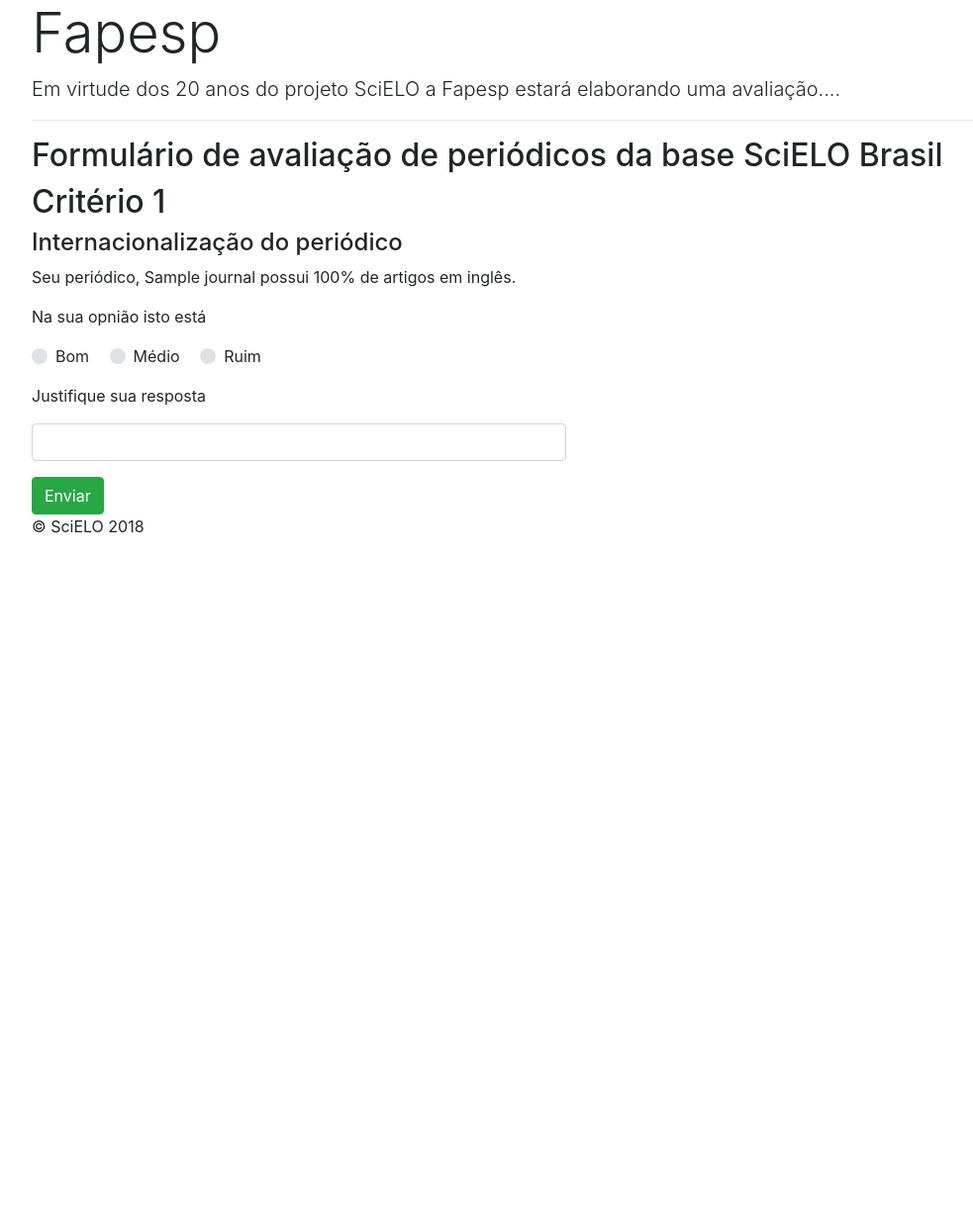
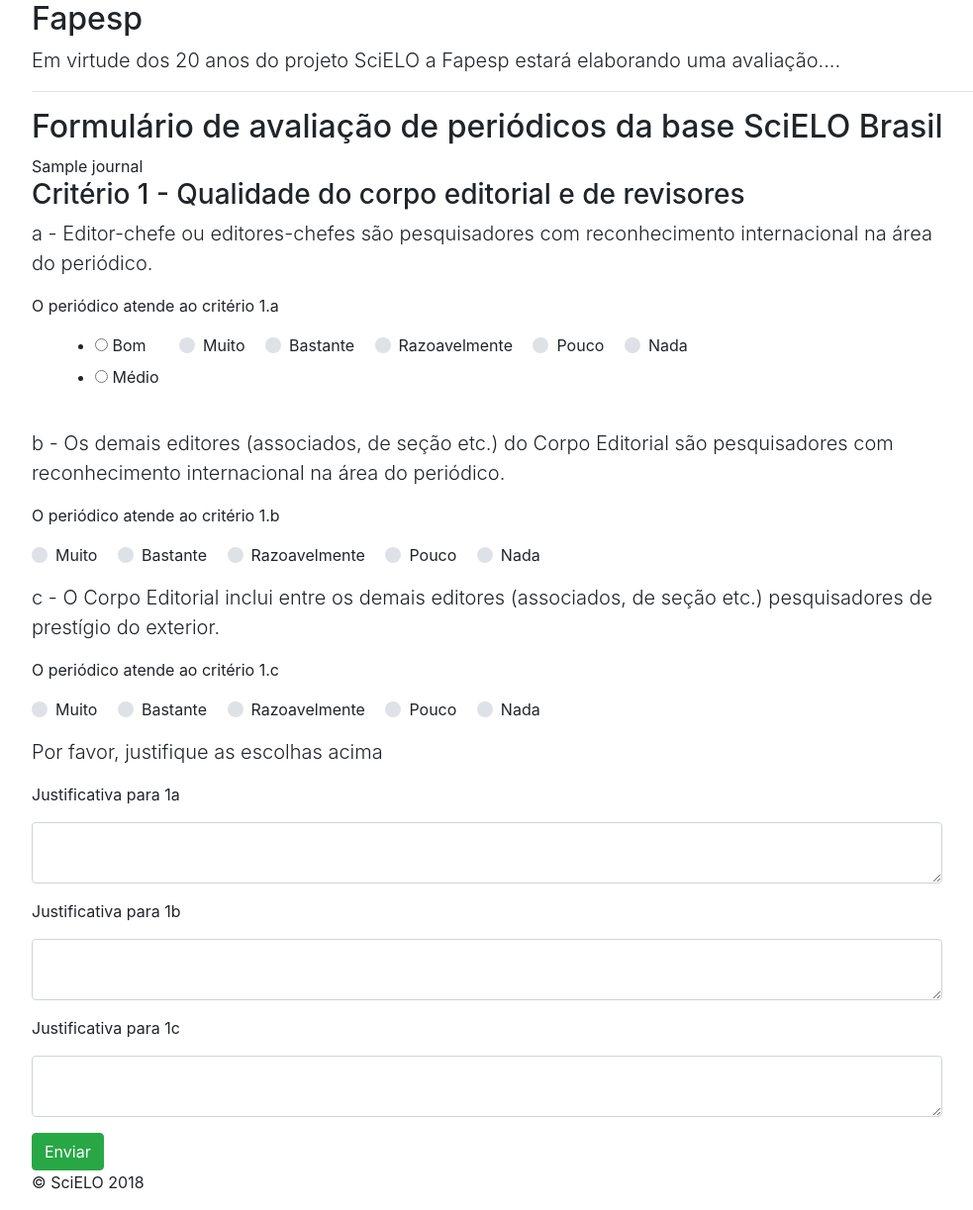
Before and after one commit to scieloorg/fapesp_evaluation, a Flask app: template app/templates/issn.html in a window 1280 px wide. Shown: the whole page at 99% size, without its empty margins (53-1036 px from the left). Before the commit the page ends 539 px from the top, so only its background shows below. Run offline with Flask 2, Linux system fonts and the light colour scheme; the template is opened without the code that fills it: values that come from a table or form of the project are taken from there, most other values are stand-ins (such as "Sample title", 1, 10 or a date in 2020); parts of the project's set-up code (start-up, migrations or seed data) failed here and were passed over; some libraries are stand-ins or nearby versions.

Commit message:
ajustando formulario

```diff
--- a/app/controllers/default.py
+++ b/app/controllers/default.py
@@ -1,10 +1,12 @@
-from flask import render_template, flash  # redirect, url_for
+from flask import render_template, flash, redirect, url_for
 # from flask_login import login_user, logout_user
 from app import app
-from app.models.models import Post, Question
+from app.models.models import Post, Post2, Question
 from app.models.forms import PostForm, QuestionsForm
 import json
 
+from flask_mongoengine.wtf import model_form
+from flask import request
 # @lm.user_loader
 # def load_user(id):
 #     return User.query.filter_by(id=id).first()
@@ -18,29 +20,70 @@ def index():
 
 @app.route('/<issn>', methods=('GET', 'POST'))
 def issn(issn):
-    form = QuestionsForm()
+    journal = Question.objects.get_or_404(issn=issn)
+    print(journal)
+    print(type(journal))
+    form = QuestionsForm(**json.loads(journal.to_json()))
+    print(form.validate_on_submit())
+    print(form.errors)
     if form.validate_on_submit():
-
-        journal = Question.objects.get_or_404(issn=issn)
-
-        question = Question(
-            criterio1a=form.data['criterio1a'],
-            justifica1a=form.data['justifica1a'],
-            )
+        form.populate_obj(journal)
+        # journal = Question.objects.get_or_404(issn=issn)
+        if request.method == "POST":
+            question = Question(
+                criterio1a=form.data['criterio1a'],
+                criterio1b=form.data['criterio1b'],
+                criterio1c=form.data['criterio1c'],
+                justifica1a=form.data['justifica1a'],
+                justifica1b=form.data['justifica1b'],
+                justifica1c=form.data['justifica1c'],
+                example=form.data['example']
+                )
 
         mdata = json.loads(question.to_json())
 
         journal.update(**mdata)
+
         flash(u'form salvo com sucesso!', 'success')
+        return redirect(url_for('index'))
     elif form.errors:
         flash(u'Temos algum erro no formulario.', 'error')
+
     journal = Question.objects.get_or_404(issn=issn)
     context = {
         'form': form,
         'journal': journal,
     }
     # print(journal.title)
+
     return render_template("issn.html", **context)
+
+
+# ========================================================
+@app.route('/teste/<issn>')
+def teste(issn):
+    # journal = Question.objects.get_or_404(issn=issn)
+    post_form = model_form(Post2)
+    post_form_instance = post_form(
+        request.form,
+        field_args={'escolha': {'radio': True}})
+    print("ok")
+    print(post_form_instance)
+    journal = Question.objects.get_or_404(issn=issn)
+
+    print(journal)
+
+    mdata = json.loads(post_form_instance.to_json())
+
+    journal.update(**mdata)
+
+    context = {
+        'form': post_form_instance,
+        'journal': journal,
+    }
+
+    post_form_instance.save()
+    return render_template('issn_new.html', context)
 
 
 @app.route('/home', methods=('GET', 'POST'))
--- a/app/models/forms.py
+++ b/app/models/forms.py
@@ -8,5 +8,10 @@ class PostForm(FlaskForm):
 
 
 class QuestionsForm(FlaskForm):
-    criterio1a = StringField(u'Criterio 1a')
-    justifica1a = StringField(u'Justifique suas escolhas')
+    criterio1a = StringField()
+    criterio1b = StringField()
+    criterio1c = StringField()
+    justifica1a = TextAreaField()
+    justifica1b = TextAreaField()
+    justifica1c = TextAreaField()
+    example = RadioField(choices=[('value1', 'Bom'), ('value2', 'Médio')])
--- a/app/templates/issn.html
+++ b/app/templates/issn.html
@@ -3,39 +3,128 @@
 {% block content %}
 <div class="starter-template">
   <div class="container">
-    <h1 class="display-4">Fapesp</h1>
+    <h2 class="display-5">Fapesp</h2>
     <p class="lead">Em virtude dos 20 anos do projeto SciELO a Fapesp estará elaborando uma avaliação....</p>
-
     <hr>
 
     <h2>Formulário de avaliação de periódicos da base SciELO Brasil</h2>
-
+        {{ journal.title }}
     <div class="row">
-        <div class="col-sm-6 col-sm-offset-3 well">
+        <div class="col-sm-10 col-sm-offset-3 well">
             <form action="" class="form-horizontal" method="POST">
                 {{ form.hidden_tag() }}
-                <h2>Critério 1</h2>
-                <h4>Internacionalização do periódico</h4>
-                <p>Seu periódico, {{ journal.title }} possui 100% de artigos em inglês.</p>
-                <p>Na sua opnião isto está </p>
+
+                {{ form.csrf }}
+
+                <h3>Critério 1 - Qualidade do corpo editorial e de revisores</h3>
+<!-- criterio 1A -->
+                <p class="lead">a - Editor-chefe ou editores-chefes são pesquisadores com reconhecimento internacional na área do periódico.
+                <p>O periódico atende ao critério 1.a</p>
+
+                  <div class="form-group">
+
+                    <div class="custom-control custom-radio custom-control-inline">
+                    {{ form.example(class="radio")}}
+                    </div>
+
+                    <div class="custom-control custom-radio custom-control-inline">
+                        {% if (journal.criterio1a == 'muito') %}
+                        <br>
+                        <input type="radio" id="customRadioInline1" name="criterio1a" class="custom-control-input" value="muito" checked>
+                        {% else %}
+                        <input type="radio" id="customRadioInline1" name="criterio1a" class="custom-control-input" value="muito">
+                        {% endif %}
+                      <label class="custom-control-label" for="customRadioInline1">Muito</label>
+                    </div>
+                    <div class="custom-control custom-radio custom-control-inline">
+                      <input type="radio" id="customRadioInline2" name="criterio1a" class="custom-control-input" value="bastante">
+                      <label class="custom-control-label" for="customRadioInline2">Bastante</label>
+                    </div>
+                    <div class="custom-control custom-radio custom-control-inline">
+                      <input type="radio" id="customRadioInline3" name="criterio1a" class="custom-control-input" value="razoavel">
+                      <label class="custom-control-label" for="customRadioInline3">Razoavelmente</label>
+                    </div>
+                    <div class="custom-control custom-radio custom-control-inline">
+                      <input type="radio" id="customRadioInline4" name="criterio1a" class="custom-control-input" value="pouco">
+                      <label class="custom-control-label" for="customRadioInline4">Pouco</label>
+                    </div>
+                        <div class="custom-control custom-radio custom-control-inline">
+                      <input type="radio" id="customRadioInline5" name="criterio1a" class="custom-control-input" value="nada">
+                      <label class="custom-control-label" for="customRadioInline5">Nada</label>
+                    </div>
+                </div>
+<!-- criterio 1B -->
+                <p class="lead">b - Os demais editores (associados, de seção etc.) do Corpo Editorial são pesquisadores com reconhecimento internacional na área do periódico.
+
+                <p>O periódico atende ao critério 1.b</p>
+
                 <div class="form-group">
                     <div class="custom-control custom-radio custom-control-inline">
-                      <input type="radio" id="customRadioInline1" name="criterio1a" class="custom-control-input" value="bom">
-                      <label class="custom-control-label" for="customRadioInline1">Bom</label>
+                      <input type="radio" id="customRadioInline1b" name="criterio1b" class="custom-control-input" value="muito">
+                      <label class="custom-control-label" for="customRadioInline1b">Muito</label>
                     </div>
                     <div class="custom-control custom-radio custom-control-inline">
-                      <input type="radio" id="customRadioInline2" name="criterio1a" class="custom-control-input" value="medio">
-                      <label class="custom-control-label" for="customRadioInline2">Médio</label>
+                      <input type="radio" id="customRadioInline2b" name="criterio1b" class="custom-control-input" value="bastante">
+                      <label class="custom-control-label" for="customRadioInline2b">Bastante</label>
                     </div>
                     <div class="custom-control custom-radio custom-control-inline">
-                      <input type="radio" id="customRadioInline3" name="criterio1a" class="custom-control-input" value="ruim">
-                      <label class="custom-control-label" for="customRadioInline2">Ruim</label>
+                      <input type="radio" id="customRadioInline3b" name="criterio1b" class="custom-control-input" value="razoavel">
+                      <label class="custom-control-label" for="customRadioInline3b">Razoavelmente</label>
+                    </div>
+                    <div class="custom-control custom-radio custom-control-inline">
+                      <input type="radio" id="customRadioInline4b" name="criterio1b" class="custom-control-input" value="pouco">
+                      <label class="custom-control-label" for="customRadioInline4b">Pouco</label>
+                    </div>
+                        <div class="custom-control custom-radio custom-control-inline">
+                      <input type="radio" id="customRadioInline5b" name="criterio1b" class="custom-control-input" value="nada">
+                      <label class="custom-control-label" for="customRadioInline5b">Nada</label>
                     </div>
                 </div>
 
+<!-- criterio 1C -->
+                <p class="lead">c - O Corpo Editorial inclui entre os demais editores (associados, de seção etc.)  pesquisadores de prestígio do exterior.
+
+                <p>O periódico atende ao critério 1.c</p>
+
                 <div class="form-group">
-                    <p>Justifique sua resposta</p>
+                    <div class="custom-control custom-radio custom-control-inline">
+                      <input type="radio" id="customRadioInline1c" name="criterio1c" class="custom-control-input" value="muito">
+                      <label class="custom-control-label" for="customRadioInline1c">Muito</label>
+                    </div>
+                    <div class="custom-control custom-radio custom-control-inline">
+                      <input type="radio" id="customRadioInline2c" name="criterio1c" class="custom-control-input" value="bastante">
+                      <label class="custom-control-label" for="customRadioInline2c">Bastante</label>
+                    </div>
+                    <div class="custom-control custom-radio custom-control-inline">
+                      <input type="radio" id="customRadioInline3c" name="criterio1c" class="custom-control-input" value="razoavel">
+                      <label class="custom-control-label" for="customRadioInline3c">Razoavelmente</label>
+                    </div>
+                    <div class="custom-control custom-radio custom-control-inline">
+                      <input type="radio" id="customRadioInline4c" name="criterio1c" class="custom-control-input" value="pouco">
+                      <label class="custom-control-label" for="customRadioInline4c">Pouco</label>
+                    </div>
+                        <div class="custom-control custom-radio custom-control-inline">
+                      <input type="radio" id="customRadioInline5c" name="criterio1c" class="custom-control-input" value="nada">
+                      <label class="custom-control-label" for="customRadioInline5c">Nada</label>
+                    </div>
+                </div>
+
+<!-- justificativas 1 -->
+                <p class="lead">Por favor, justifique  as escolhas acima</p>
+
+                <p>Justificativa para 1a</p>
+                <div class="form-group" rows="3">
                     {{ form.justifica1a(class="form-control") }}
+                </div>
+
+                <p>Justificativa para 1b</p>
+                <div class="form-group" rows="3">
+                    {{ form.justifica1b(class="form-control") }}
+                </div>
+
+                <p>Justificativa para 1c</p>
+                <div class="form-group" rows="3">
+                    {{ form.justifica1c(class="form-control") }}
                 </div>
 
                 <input type="submit" value="Enviar" class="btn btn-success pull-left">
```
Also changed, not shown: app/models/models.py (+24 -5 lines), app/templates/issn_new.html (added, +29 -0 lines).
